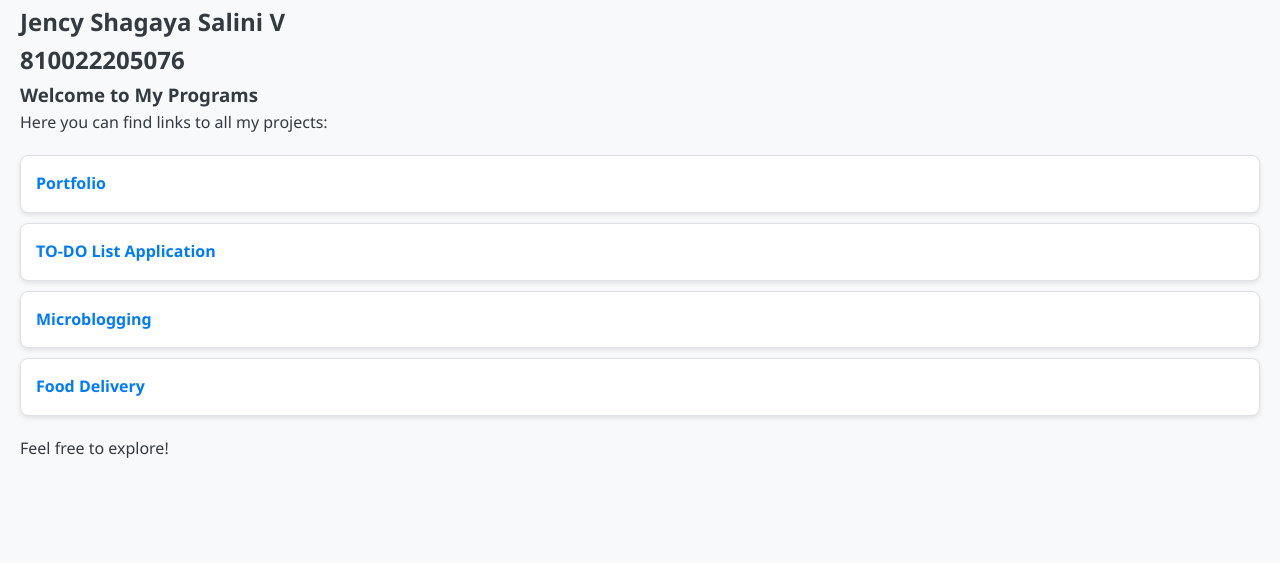
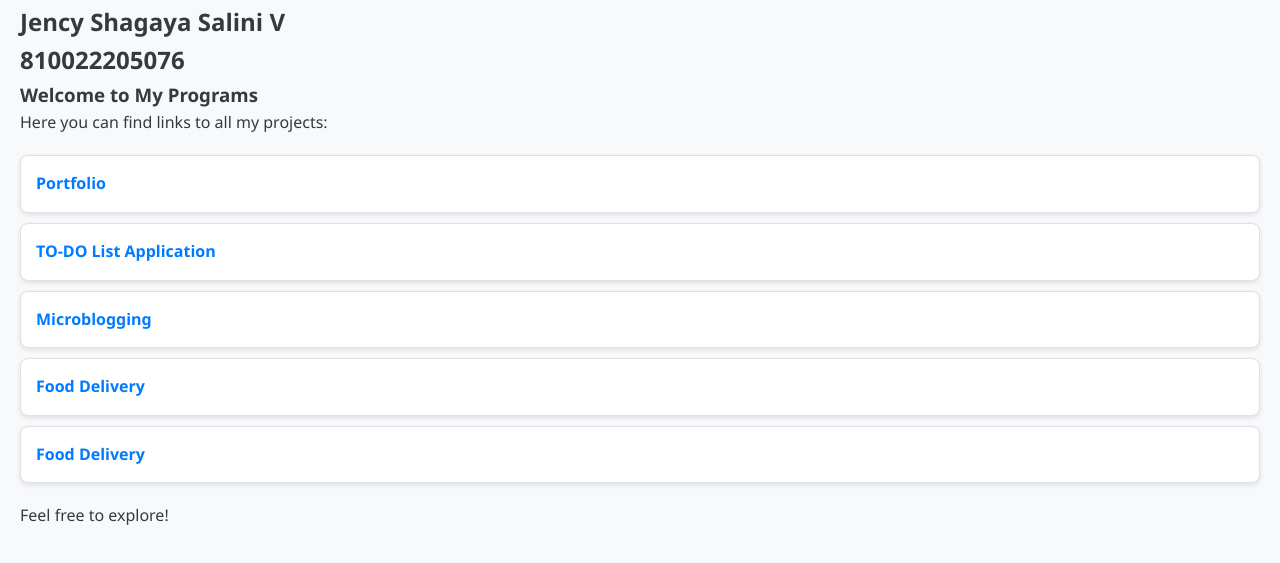
Before and after one commit to JENCYSPARK/full-stack, a plain HTML site: page index.html in a window 1280 px wide. Shown: the part 101-664 px from the top of the page. Drawn offline with Linux system fonts and the light colour scheme.

Commit message:
Update index.html

```diff
--- a/index.html
+++ b/index.html
@@ -87,6 +87,8 @@
         <li><a href="Ex 2/index.html">TO-DO List Application</a></li>
         <li><a href="Ex 3/index.html">Microblogging</a></li>
         <li><a href="Ex 4/index.html">Food Delivery</a></li>
+        <li><a href="ex 5/index.html">Food Delivery</a></li>
+    </ul>
     </ul>
     <p>Feel free to explore!</p>
 </body>
```
